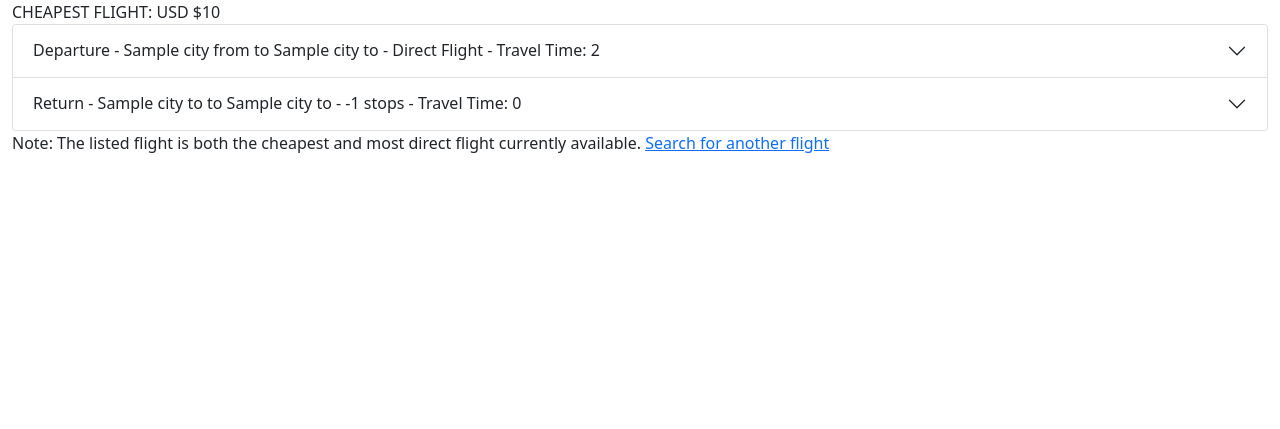
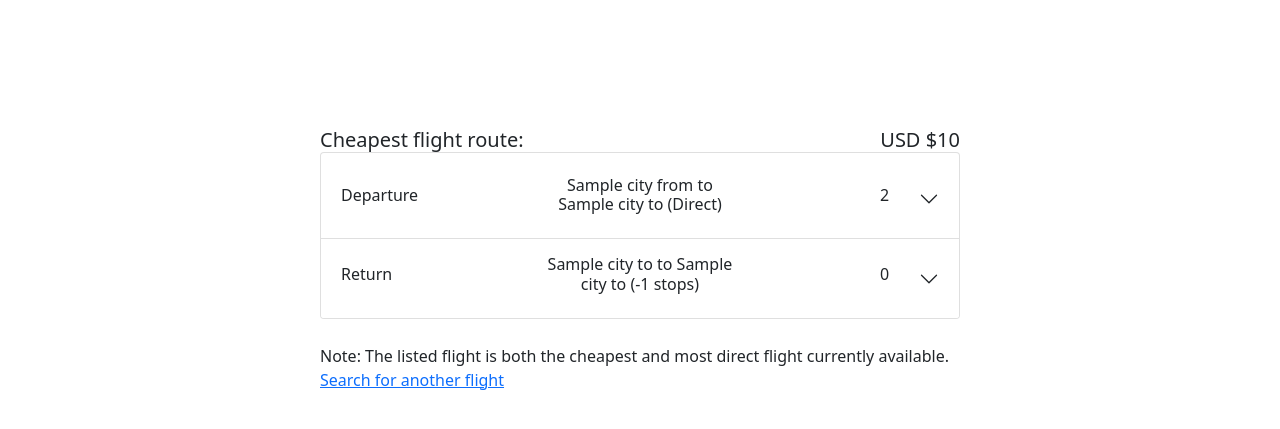
Before and after one commit to ChrisHuynh333/flight-deals, a Flask app: template templates/flight_info.html in a window 1280 px wide. Shown: the top 429 px of the page. Run offline with Flask 2, Linux system fonts and the light colour scheme; the template is opened without the code that fills it: most values are stand-ins (such as "Sample title", 1, 10 or a date in 2020); some libraries are stand-ins or nearby versions.

Commit message:
Add styling to flight_info.html

```diff
--- a/main.py
+++ b/main.py
@@ -29,6 +29,7 @@ def trip_search(trip_type):
         cheapest_flight = {}
         no_flights_message = None
         date_from = form.date_from.data
+        date_to = None
         adults = form.adults.data
         children = form.children.data
         infants = form.infants.data
@@ -42,9 +43,14 @@ def trip_search(trip_type):
             date_to_string = date_to.strftime("%d/%m/%Y")
 
         today = datetime.today().date()
-        if today > date_from or today > date_to:
-            flash("Your travel dates cannot be before today's date.")
-            return redirect(url_for("trip_search", trip_type=trip_type))
+        if today > date_from:
+            if date_to:
+                if today > date_to:
+                    flash("Your travel dates cannot be before today's date.")
+                    return redirect(url_for("trip_search", trip_type=trip_type))
+            else:
+                flash("Your travel dates cannot be before today's date.")
+                return redirect(url_for("trip_search", trip_type=trip_type))
 
         if trip_type == "round":
             if date_from > date_to:
@@ -105,7 +111,7 @@ def trip_search(trip_type):
                     continue
         return render_template("flight_info.html", most_direct_flight=most_direct_flight, cheapest_flight=cheapest_flight, no_flights_message=no_flights_message,
                                trip_type="one_way")
-    return render_template("one_way_trip_search.html", form=form, trip_type=trip_type)
+    return render_template("trip_search.html", form=form, trip_type=trip_type)
 
 if __name__ == "__main__":
     app.run(host='0.0.0.0', port=5000)
--- a/static/styles.css
+++ b/static/styles.css
@@ -1,3 +1,46 @@
-.forms-container {
+.page-container {
     padding: 10% 25% 0 25%;
 }
+
+/* --- flight_info styles --- */
+.accordion {
+    padding-bottom: 25px;
+}
+
+.flight-type-header {
+    float: left;
+}
+
+.flight-price-header {
+    float: right;
+}
+
+.depart-return-result-tab-left {
+    width: 33.33%;
+    text-align: left;
+}
+
+.depart-return-result-tab-center {
+    width: 33.33%;
+    text-align: center;
+}
+
+.depart-return-result-tab-right {
+    width: 25%;
+    text-align: right;
+}
+
+.flight-details {
+    padding-left: 50px !important;
+}
+
+.flight-time-text, .layover-text {
+    color: gray;
+    font-size: 14px;
+}
+
+.layover-line {
+    border: 0;
+    height: 1px;
+    background-image: linear-gradient(to right, rgba(0, 0, 0, 0), rgba(0, 0, 0, 0.75), rgba(0, 0, 0, 0));
+}
--- a/templates/flight_info.html
+++ b/templates/flight_info.html
@@ -1,61 +1,75 @@
 {% extends "base.html" %}
 
 {% block content %}
-<div class="container-fluid">
-    CHEAPEST FLIGHT: {{cheapest_flight["currency"]}} ${{cheapest_flight["price"]}}
+<div class="container-fluid page-container">
+  <h5 class="flight-type-header">Cheapest flight route:</h5>
+  <h5 class="flight-price-header">{{cheapest_flight["currency"]}} ${{cheapest_flight["price"]}}</h5>
     <br>
     <div class="accordion" id="accordionPanelsStayOpen-TripCheap">
       <div class="accordion-item">
         <h2 class="accordion-header" id="panelsStayOpen-headingOne-TripCheap">
           <button class="accordion-button collapsed" type="button" data-bs-toggle="collapse" data-bs-target="#panelsStayOpen-collapseOne-TripCheap" aria-expanded="true" aria-controls="panelsStayOpen-collapseOne">
-            Departure - {{ cheapest_flight["city_from"][0][1] }} to
+              <div class="depart-return-result-tab-left">
+                <h6>Departure</h6>
+              </div>
+              <div class="depart-return-result-tab-center">
+                <h6>{{ cheapest_flight["city_from"][0][1] }} to
                 {% if cheapest_flight["depart_return_split_count"] %}
-              {{ cheapest_flight["city_to"][cheapest_flight["depart_return_split_count"] -1][1] }} -
+                {{ cheapest_flight["city_to"][cheapest_flight["depart_return_split_count"] -1][1] }}
                   {% if (cheapest_flight["depart_return_split_count"] -1) == 0 %}
-                Direct Flight -
+                  (Direct)
                   {% elif  (cheapest_flight["depart_return_split_count"] -1) == 1 %}
-                {{ (cheapest_flight["depart_return_split_count"] -1) }} stop -
+                  ({{ (cheapest_flight["depart_return_split_count"] -1) }} stop)
                   {% else %}
-                {{ (cheapest_flight["depart_return_split_count"] -1) }} stops -
+                  ({{ (cheapest_flight["depart_return_split_count"] -1) }} stops)
                   {% endif %}
                 {% else %}
                 {{ cheapest_flight["city_to"][-1][1] }} -
                   {% if (cheapest_flight["city_to"]|length) - 1 == 0 %}
-                Direct Flight -
+                  (Direct)
                   {% elif (cheapest_flight["city_to"]|length) - 1 == 1 %}
-                {{ (cheapest_flight["city_to"]|length) - 1 }} stop -
+                  ({{ (cheapest_flight["city_to"]|length) - 1 }} stop)
                   {% else %}
-                {{ (cheapest_flight["city_to"]|length) - 1 }} stops -
+                  ({{ (cheapest_flight["city_to"]|length) - 1 }} stops)
                   {% endif %}
                 {% endif %}
-              Travel Time: {{ cheapest_flight["total_travel_time"][0] }}
+                </h6>
+              </div>
+              <div class="depart-return-result-tab-right">
+                <h6>
+                {{ cheapest_flight["total_travel_time"][0] }}
+                </h6>
+              </div>
           </button>
         </h2>
         <div id="panelsStayOpen-collapseOne-TripCheap" class="accordion-collapse collapse" aria-labelledby="panelsStayOpen-headingOne">
           <div class="accordion-body">
+            <div class="flight-details">
             {% if cheapest_flight["depart_return_split_count"] %}
               {% for x in range(0, cheapest_flight["depart_return_split_count"]) %}
-              <p>{{ cheapest_flight["depart_date"][x] }} - {{ cheapest_flight["depart_time"][x] }} - {{ cheapest_flight["city_from"][x][0] }} ({{ cheapest_flight["city_from"][x][1] }}) - Flight no. {{ cheapest_flight["airline"][x] }}{{cheapest_flight["flight_num"][x]}}</p>
-              <p>Flight Time: {{ cheapest_flight["flight_time"][x] }}</p>
-              <p>{{ cheapest_flight["return_date"][x] }} - {{ cheapest_flight["return_time"][x] }} - {{ cheapest_flight["city_to"][x][0] }} ({{ cheapest_flight["city_to"][x][1] }})</p>
-              <br>
+              {{ cheapest_flight["depart_date"][x] }}  •
+              {{ cheapest_flight["depart_time"][x] }}  •  {{ cheapest_flight["city_from"][x][0] }} ({{ cheapest_flight["city_from"][x][1] }})  •  Flight no. {{ cheapest_flight["airline"][x] }}{{cheapest_flight["flight_num"][x]}}
+              <div class="flight-time-text">Flight Time: {{ cheapest_flight["flight_time"][x] }}</div>
+              {{ cheapest_flight["return_date"][x] }}  •  {{ cheapest_flight["return_time"][x] }}  •  {{ cheapest_flight["city_to"][x][0] }} ({{ cheapest_flight["city_to"][x][1] }})
                 {% if x != (cheapest_flight["depart_return_split_count"] - 1) %}
-                <p>Layover Time: {{ cheapest_flight["layover_time"][x] }}</p>
-                <br>
+                  <hr class="layover-line">
+                    <div class="layover-text">Layover: {{ cheapest_flight["layover_time"][x] }}</div>
+                  <hr class="layover-line">
                 {% endif %}
               {% endfor %}
             {% else %}
               {% for x in range(0, cheapest_flight["city_from"]|length) %}
-              <p>{{ cheapest_flight["depart_date"][x] }} - {{ cheapest_flight["depart_time"][x] }} - {{ cheapest_flight["city_from"][x][0] }} ({{ cheapest_flight["city_from"][x][1] }}) - Flight no. {{ cheapest_flight["airline"][x] }}{{cheapest_flight["flight_num"][x]}}</p>
-              <p>Flight Time: {{ cheapest_flight["flight_time"][x] }}</p>
-              <p>{{ cheapest_flight["return_date"][x] }} - {{ cheapest_flight["return_time"][x] }} - {{ cheapest_flight["city_to"][x][0] }} ({{ cheapest_flight["city_to"][x][1] }})</p>
-              <br>
+              {{ cheapest_flight["depart_date"][x] }}  •  {{ cheapest_flight["depart_time"][x] }}  •  {{ cheapest_flight["city_from"][x][0] }} ({{ cheapest_flight["city_from"][x][1] }})  •  Flight no. {{ cheapest_flight["airline"][x] }}{{cheapest_flight["flight_num"][x]}}
+              <div class="flight-time-text">Flight Time: {{ cheapest_flight["flight_time"][x] }}</div>
+              {{ cheapest_flight["return_date"][x] }}  •  {{ cheapest_flight["return_time"][x] }}  •  {{ cheapest_flight["city_to"][x][0] }} ({{ cheapest_flight["city_to"][x][1] }})
                 {% if x != (cheapest_flight["city_from"]|length - 1) %}
-                <p>Layover Time: {{ cheapest_flight["layover_time"][x] }}</p>
+                <hr class="layover-line">
+                  <div class="layover-text">Layover: {{ cheapest_flight["layover_time"][x] }}</div>
+                <hr class="layover-line">
                 {% endif %}
-              <br>
               {% endfor %}
             {% endif %}
+            </div>
           </div>
         </div>
       </div>
@@ -63,43 +77,55 @@
       <div class="accordion-item">
         <h2 class="accordion-header" id="panelsStayOpen-headingTwo-TripCheap">
           <button class="accordion-button collapsed" type="button" data-bs-toggle="collapse" data-bs-target="#panelsStayOpen-collapseTwo-TripCheap" aria-expanded="false" aria-controls="panelsStayOpen-collapseTwo">
-            Return -
+            <div class="depart-return-result-tab-left">
+              <h6>Return</h6>
+            </div>
+            <div class="depart-return-result-tab-center">
+              <h6>
               {% if cheapest_flight["depart_return_split_count"] %}
               {{ cheapest_flight["city_to"][cheapest_flight["depart_return_split_count"] -1][1] }} to
-              {{ cheapest_flight["city_to"][-1][1] }} -
+              {{ cheapest_flight["city_to"][-1][1] }}
                 {% if (cheapest_flight["city_to"]|length - cheapest_flight["depart_return_split_count"] -1) == 0 %}
-                Direct Flight -
-                {% elif (cheapest_flight["depart_return_split_count"] -1) == 1 %}
-                {{ (cheapest_flight["city_to"]|length - cheapest_flight["depart_return_split_count"] -1) }} stop -
+                (Direct)
+                {% elif (cheapest_flight["city_to"]|length - cheapest_flight["depart_return_split_count"] -1) == 1 %}
+                ({{ (cheapest_flight["city_to"]|length - cheapest_flight["depart_return_split_count"] -1) }} stop)
                 {% else %}
-                {{ (cheapest_flight["city_to"]|length - cheapest_flight["depart_return_split_count"] -1) }} stops -
+                ({{ (cheapest_flight["city_to"]|length - cheapest_flight["depart_return_split_count"] -1) }} stops)
                 {% endif %}
               {% else %}
               {{ cheapest_flight["city_to"][0][1] }} to
               {{ cheapest_flight["city_to"][-1][1] }} -
                 {% if (cheapest_flight["city_to"]|length) - 1 == 0 %}
-                Direct Flight -
+                (Direct)
                 {% elif (cheapest_flight["city_to"]|length) - 1 == 1 %}
-                {{ (cheapest_flight["city_to"]|length) - 1 }} stop -
+                ({{ (cheapest_flight["city_to"]|length) - 1 }} stop)
                 {% else %}
-                {{ (cheapest_flight["city_to"]|length) - 1 }} stops -
+                ({{ (cheapest_flight["city_to"]|length) - 1 }} stops)
                 {% endif %}
               {% endif %}
-            Travel Time: {{ cheapest_flight["total_travel_time"][1] }}
+              </h6>
+            </div>
+            <div class="depart-return-result-tab-right">
+              <h6>
+                {{ cheapest_flight["total_travel_time"][1] }}
+              </h6>
+            </div>
           </button>
         </h2>
         <div id="panelsStayOpen-collapseTwo-TripCheap" class="accordion-collapse collapse" aria-labelledby="panelsStayOpen-headingTwo">
           <div class="accordion-body">
+            <div class="flight-details">
               {% for x in range(cheapest_flight["depart_return_split_count"], cheapest_flight["city_from"]|length) %}
-            <p>{{ cheapest_flight["depart_date"][x] }} - {{ cheapest_flight["depart_time"][x] }} - {{ cheapest_flight["city_from"][x][0] }} ({{ cheapest_flight["city_from"][x][1] }}) - Flight no. {{ cheapest_flight["airline"][x] }}{{cheapest_flight["flight_num"][x]}}</p>
-            <p>Flight Time: {{ cheapest_flight["flight_time"][x] }}</p>
-            <p>{{ cheapest_flight["return_date"][x] }} - {{ cheapest_flight["return_time"][x] }} - {{ cheapest_flight["city_to"][x][0] }} ({{ cheapest_flight["city_to"][x][1] }})</p>
-            <br>
+              {{ cheapest_flight["depart_date"][x] }}  •  {{ cheapest_flight["depart_time"][x] }}  •  {{ cheapest_flight["city_from"][x][0] }} ({{ cheapest_flight["city_from"][x][1] }})  •  Flight no. {{ cheapest_flight["airline"][x] }}{{cheapest_flight["flight_num"][x]}}
+              <div class="flight-time-text">Flight Time: {{ cheapest_flight["flight_time"][x] }}</div>
+              {{ cheapest_flight["return_date"][x] }}  •  {{ cheapest_flight["return_time"][x] }}  •  {{ cheapest_flight["city_to"][x][0] }} ({{ cheapest_flight["city_to"][x][1] }})
               {% if x != (cheapest_flight["city_from"]|length - 1) %}
-            <p>Layover Time: {{ cheapest_flight["layover_time"][x] }}</p>
+              <hr class="layover-line">
+                <div class="layover-text">Layover: {{ cheapest_flight["layover_time"][x] }}</div>
+              <hr class="layover-line">
               {% endif %}
-            <br>
               {% endfor %}
+            </div>
           </div>
         </div>
       </div>
@@ -108,58 +134,74 @@
   {% if cheapest_flight["price"] == most_direct_flight["price"] and cheapest_flight["total_travel_time"] == most_direct_flight["total_travel_time"] %}
   Note: The listed flight is both the cheapest and most direct flight currently available.
   {% else %}
-    MOST DIRECT FLIGHT: {{most_direct_flight["currency"]}} ${{most_direct_flight["price"]}}
+  <h5 class="flight-type-header">Most direct route:</h5>
+  <h5 class="flight-price-header">{{ most_direct_flight["currency"] }} ${{ most_direct_flight["price"] }}</h5>
     <br>
     <div class="accordion" id="accordionPanelsStayOpen-TripDirect">
       <div class="accordion-item">
         <h2 class="accordion-header" id="panelsStayOpen-headingOne-TripDirect">
           <button class="accordion-button collapsed" type="button" data-bs-toggle="collapse" data-bs-target="#panelsStayOpen-collapseOne-TripDirect" aria-expanded="true" aria-controls="panelsStayOpen-collapseOne">
-            Departure - {{ most_direct_flight["city_from"][0][1] }} to
+            <div class="depart-return-result-tab-left">
+              <h6>Departure</h6>
+            </div>
+            <div class="depart-return-result-tab-center">
+              <h6>
+              {{ most_direct_flight["city_from"][0][1] }} to
                 {% if most_direct_flight["depart_return_split_count"] %}
-              {{ most_direct_flight["city_to"][most_direct_flight["depart_return_split_count"] -1][1] }} -
+                {{ most_direct_flight["city_to"][most_direct_flight["depart_return_split_count"] -1][1] }}
                   {% if (most_direct_flight["depart_return_split_count"] -1) == 0 %}
-                Direct Flight -
+                  (Direct)
                   {% elif  (most_direct_flight["depart_return_split_count"] -1) == 1 %}
-                {{ (most_direct_flight["depart_return_split_count"] -1) }} stop -
+                  ({{ (most_direct_flight["depart_return_split_count"] -1) }} stop)
                   {% else %}
-                {{ (most_direct_flight["depart_return_split_count"] -1) }} stops -
+                  ({{ (most_direct_flight["depart_return_split_count"] -1) }} stops)
                   {% endif %}
                 {% else %}
                 {{ most_direct_flight["city_to"][-1][1] }} -
                   {% if (most_direct_flight["city_to"]|length) - 1 == 0 %}
-                Direct Flight -
+                  (Direct)
+                  {% elif (most_direct_flight["city_to"]|length) - 1 == 1 %}
+                  ({{ (most_direct_flight["city_to"]|length) - 1 }} stop)
                   {% else %}
-                {{ (most_direct_flight["city_to"]|length) - 1 }} stops -
+                  ({{ (most_direct_flight["city_to"]|length) - 1 }} stops)
                   {% endif %}
                 {% endif %}
-              Travel Time: {{ most_direct_flight["total_travel_time"][0] }}
+              </h6>
+            </div>
+            <div class="depart-return-result-tab-right">
+              <h6>
+              {{ most_direct_flight["total_travel_time"][0] }}
+              </h6>
+            </div>
           </button>
         </h2>
         <div id="panelsStayOpen-collapseOne-TripDirect" class="accordion-collapse collapse" aria-labelledby="panelsStayOpen-headingOne">
           <div class="accordion-body">
+            <div class="flight-details">
               {% if most_direct_flight["depart_return_split_count"] %}
                 {% for x in range(0, most_direct_flight["depart_return_split_count"]) %}
-              <p>{{ most_direct_flight["depart_date"][x] }} - {{ most_direct_flight["depart_time"][x] }} - {{ most_direct_flight["city_from"][x][0] }} ({{ most_direct_flight["city_from"][x][1] }}) - Flight no. {{ most_direct_flight["airline"][x] }}{{most_direct_flight["flight_num"][x]}}</p>
-              <p>Flight Time: {{ most_direct_flight["flight_time"][x] }}</p>
-              <p>{{ most_direct_flight["return_date"][x] }} - {{ most_direct_flight["return_time"][x] }} - {{ most_direct_flight["city_to"][x][0] }} ({{ most_direct_flight["city_to"][x][1] }})</p>
-              <br>
+                {{ most_direct_flight["depart_date"][x] }}  •  {{ most_direct_flight["depart_time"][x] }}  •  {{ most_direct_flight["city_from"][x][0] }} ({{ most_direct_flight["city_from"][x][1] }})  •  Flight no. {{ most_direct_flight["airline"][x] }}{{most_direct_flight["flight_num"][x]}}
+                <div class="flight-time-text">Flight Time: {{ most_direct_flight["flight_time"][x] }}</div>
+                {{ most_direct_flight["return_date"][x] }}  •  {{ most_direct_flight["return_time"][x] }}  •  {{ most_direct_flight["city_to"][x][0] }} ({{ most_direct_flight["city_to"][x][1] }})
                   {% if x != (most_direct_flight["depart_return_split_count"] - 1) %}
-                <p>Layover Time: {{ most_direct_flight["layover_time"][x] }}</p>
-                <br>
+                    <hr class="layover-line">
+                        <div class="layover-text">Layover: {{ most_direct_flight["layover_time"][x] }}</div>
+                    <hr class="layover-line">
                   {% endif %}
                 {% endfor %}
               {% else %}
                 {% for x in range(0, most_direct_flight["city_from"]|length) %}
-              <p>{{ most_direct_flight["depart_date"][x] }} - {{ most_direct_flight["depart_time"][x] }} - {{ most_direct_flight["city_from"][x][0] }} ({{ most_direct_flight["city_from"][x][1] }}) - Flight no. {{ most_direct_flight["airline"][x] }}{{most_direct_flight["flight_num"][x]}}</p>
-              <p>Flight Time: {{ most_direct_flight["flight_time"][x] }}</p>
-              <p>{{ most_direct_flight["return_date"][x] }} - {{ most_direct_flight["return_time"][x] }} - {{ most_direct_flight["city_to"][x][0] }} ({{ most_direct_flight["city_to"][x][1] }})</p>
-              <br>
+                {{ most_direct_flight["depart_date"][x] }}  •  {{ most_direct_flight["depart_time"][x] }}  •  {{ most_direct_flight["city_from"][x][0] }} ({{ most_direct_flight["city_from"][x][1] }})  •  Flight no. {{ most_direct_flight["airline"][x] }}{{most_direct_flight["flight_num"][x]}}
+                <div class="flight-time-text">Flight Time: {{ most_direct_flight["flight_time"][x] }}</div>
+                {{ most_direct_flight["return_date"][x] }}  •  {{ most_direct_flight["return_time"][x] }}  •  {{ most_direct_flight["city_to"][x][0] }} ({{ most_direct_flight["city_to"][x][1] }})
                   {% if x != (most_direct_flight["city_from"]|length - 1) %}
-                <p>Layover Time: {{ most_direct_flight["layover_time"][x] }}</p>
+                    <hr class="layover-line">
+                        <div class="layover-text">Layover: {{ most_direct_flight["layover_time"][x] }}</div>
+                    <hr class="layover-line">
                   {% endif %}
-              <br>
                 {% endfor %}
               {% endif %}
+            </div>
           </div>
         </div>
       </div>
@@ -167,43 +209,55 @@
       <div class="accordion-item">
         <h2 class="accordion-header" id="panelsStayOpen-headingTwo-TripDirect">
           <button class="accordion-button collapsed" type="button" data-bs-toggle="collapse" data-bs-target="#panelsStayOpen-collapseTwo-TripDirect" aria-expanded="false" aria-controls="panelsStayOpen-collapseTwo">
-            Return -
+            <div class="depart-return-result-tab-left">
+              <h6>Return</h6>
+            </div>
+            <div class="depart-return-result-tab-center">
+              <h6>
               {% if most_direct_flight["depart_return_split_count"] %}
               {{ most_direct_flight["city_to"][most_direct_flight["depart_return_split_count"] -1][1] }} to
-              {{ most_direct_flight["city_to"][-1][1] }} -
+              {{ most_direct_flight["city_to"][-1][1] }}
                 {% if (most_direct_flight["city_to"]|length - most_direct_flight["depart_return_split_count"] -1) == 0 %}
-                Direct Flight -
-                {% elif (most_direct_flight["depart_return_split_count"] -1) == 1 %}
-                {{ (most_direct_flight["city_to"]|length - most_direct_flight["depart_return_split_count"] -1) }} stop -
+                (Direct Flight)
+                {% elif (most_direct_flight["city_to"]|length - most_direct_flight["depart_return_split_count"] -1) == 1 %}
+                ({{ (most_direct_flight["city_to"]|length - most_direct_flight["depart_return_split_count"] -1) }} stop)
                 {% else %}
-                {{ (most_direct_flight["city_to"]|length - most_direct_flight["depart_return_split_count"] -1) }} stops -
+                ({{ (most_direct_flight["city_to"]|length - most_direct_flight["depart_return_split_count"] -1) }} stops)
                 {% endif %}
               {% else %}
               {{ most_direct_flight["city_to"][0][1] }} to
-              {{ most_direct_flight["city_to"][-1][1] }} -
+              {{ most_direct_flight["city_to"][-1][1] }}
                 {% if (most_direct_flight["city_to"]|length) - 1 == 0 %}
-                Direct Flight -
+                (Direct Flight)
                 {% elif (most_direct_flight["city_to"]|length) - 1 == 1 %}
-                {{ (most_direct_flight["city_to"]|length) - 1 }} stop -
+                ({{ (most_direct_flight["city_to"]|length) - 1 }} stop)
                 {% else %}
-                {{ (most_direct_flight["city_to"]|length) - 1 }} stops -
+                ({{ (most_direct_flight["city_to"]|length) - 1 }} stops)
                 {% endif %}
               {% endif %}
-            Travel Time: {{ most_direct_flight["total_travel_time"][1] }}
+              </h6>
+            </div>
+            <div class="depart-return-result-tab-right">
+              <h6>
+                {{ most_direct_flight["total_travel_time"][1] }}
+              </h6>
+            </div>
           </button>
         </h2>
         <div id="panelsStayOpen-collapseTwo-TripDirect" class="accordion-collapse collapse" aria-labelledby="panelsStayOpen-headingTwo">
           <div class="accordion-body">
+            <div class="flight-details">
               {% for x in range(most_direct_flight["depart_return_split_count"], most_direct_flight["city_from"]|length) %}
-            <p>{{ most_direct_flight["depart_date"][x] }} - {{ most_direct_flight["depart_time"][x] }} - {{ most_direct_flight["city_from"][x][0] }} ({{ most_direct_flight["city_from"][x][1] }}) - Flight no. {{ most_direct_flight["airline"][x] }}{{most_direct_flight["flight_num"][x]}}</p>
-            <p>Flight Time: {{ most_direct_flight["flight_time"][x] }}</p>
-            <p>{{ most_direct_flight["return_date"][x] }} - {{ most_direct_flight["return_time"][x] }} - {{ most_direct_flight["city_to"][x][0] }} ({{ most_direct_flight["city_to"][x][1] }})</p>
-            <br>
+                {{ most_direct_flight["depart_date"][x] }}  •  {{ most_direct_flight["depart_time"][x] }}  •  {{ most_direct_flight["city_from"][x][0] }} ({{ most_direct_flight["city_from"][x][1] }})  •  Flight no. {{ most_direct_flight["airline"][x] }}{{most_direct_flight["flight_num"][x]}}
+                <div class="flight-time-text">Flight Time: {{ most_direct_flight["flight_time"][x] }}</div>
+                {{ most_direct_flight["return_date"][x] }}  •  {{ most_direct_flight["return_time"][x] }}  •  {{ most_direct_flight["city_to"][x][0] }} ({{ most_direct_flight["city_to"][x][1] }})
                 {% if x != (most_direct_flight["city_from"]|length - 1) %}
-            <p>Layover Time: {{ most_direct_flight["layover_time"][x] }}</p>
+                  <hr class="layover-line">
+                    <div class="layover-text">Layover: {{ most_direct_flight["layover_time"][x] }}</div>
+                  <hr class="layover-line">
                 {% endif %}
-            <br>
               {% endfor %}
+            </div>
           </div>
         </div>
       </div>
--- a/templates/one_way_trip_search.html
+++ b/templates/trip_search.html
@@ -2,7 +2,7 @@
 
 {% block content %}
 {% import "bootstrap/wtf.html" as wtf %}
-    <div class="container-fluid forms-container">
+    <div class="container-fluid page-container">
         {% with messages = get_flashed_messages() %}
             {% if messages %}
               {% for message in messages %}
```
Also changed, not shown: templates/oneway_trip.html (deleted, +0 -13 lines), templates/round_trip.html (deleted, +0 -13 lines), templates/round_trip_search.html (deleted, +0 -13 lines). Lines whose indentation alone changed are shown as unchanged.
